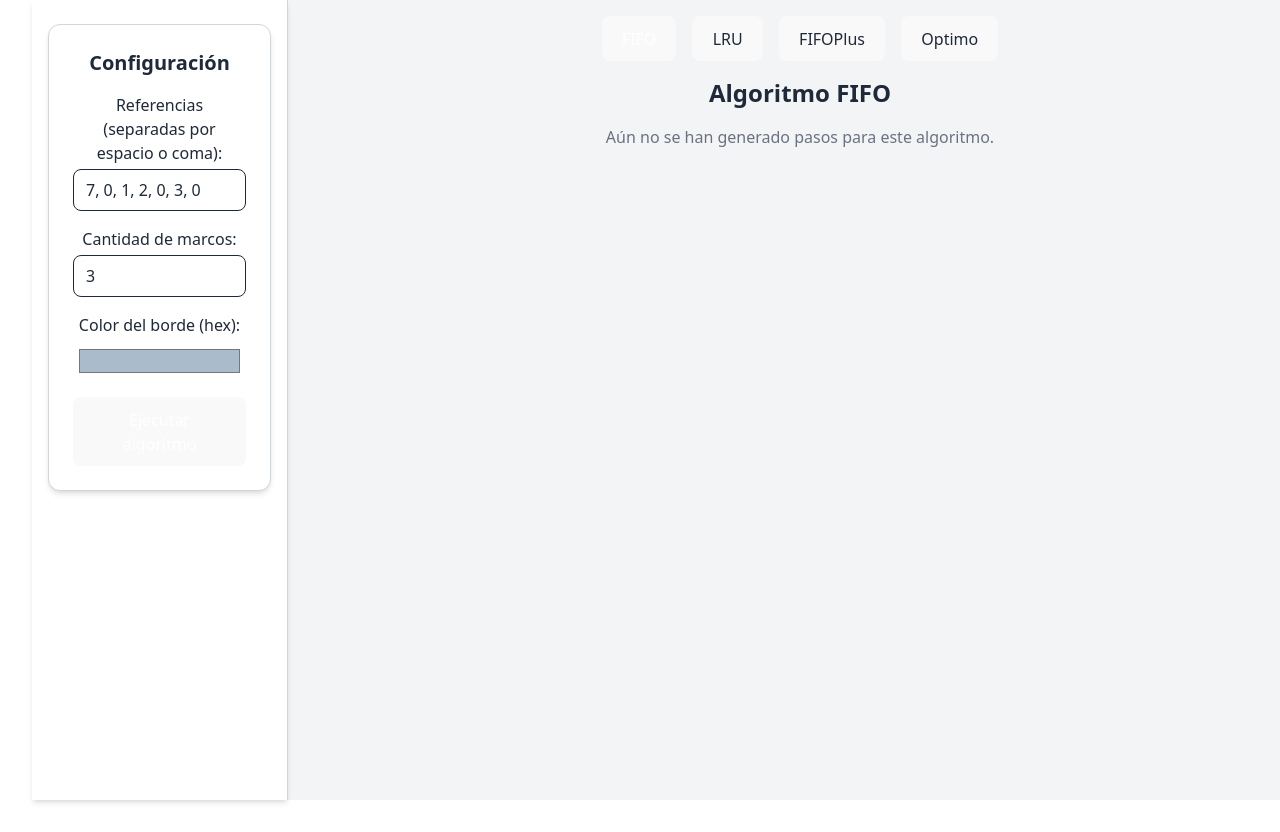
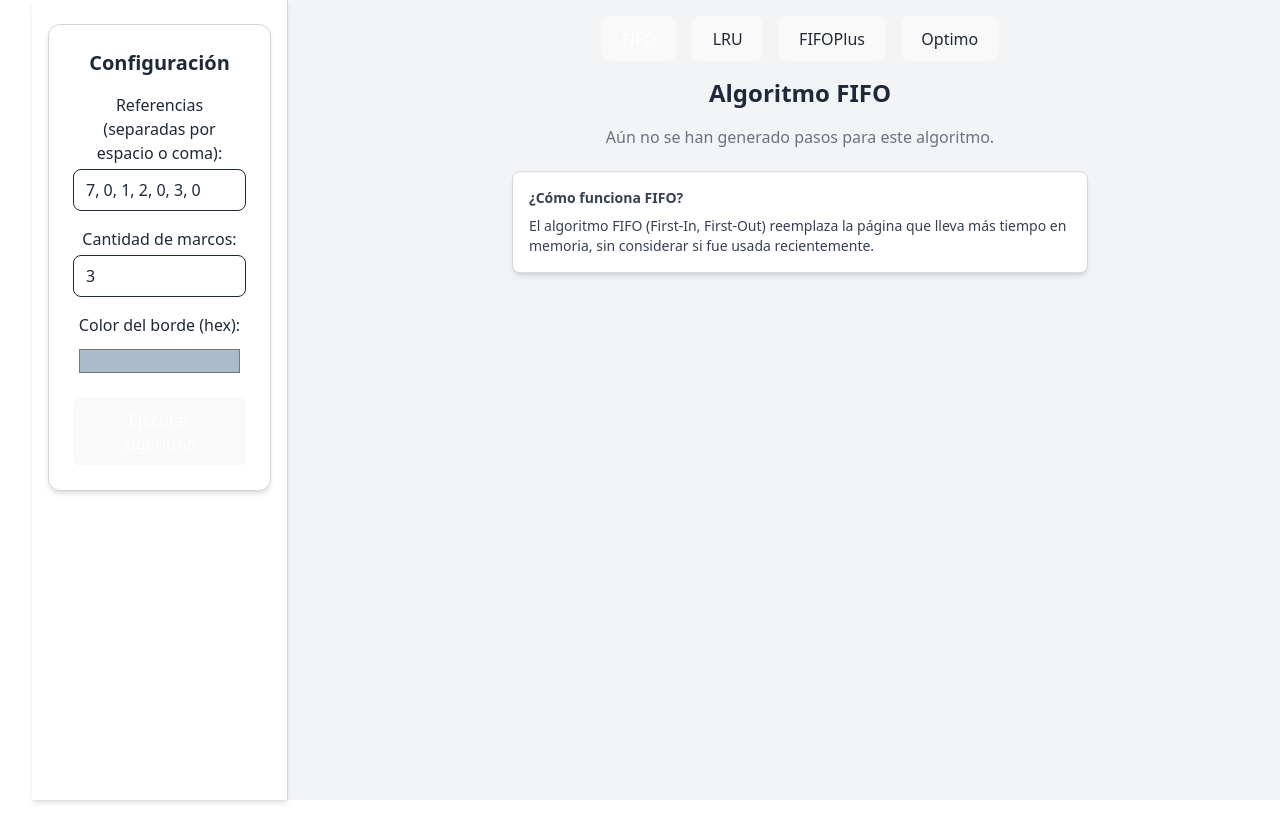
Before and after one commit to LairezMk/Algoritmo_RP, a React (Vite) app in the folder algoritmos-reemplazo-app/: page / in a window 1280 px wide. Shown: the top 832 px of the page. Built offline with nearby package versions, Linux system fonts and the light colour scheme.

Commit message:
algorithm description + animation

```diff
--- a/algoritmos-reemplazo-app/src/components/VistaAlgoritmo.jsx
+++ b/algoritmos-reemplazo-app/src/components/VistaAlgoritmo.jsx
@@ -1,21 +1,38 @@
 import React from 'react';
 import FrameDisplay from './FrameDisplay';
 
+const explicaciones = {
+  FIFO: "El algoritmo FIFO (First-In, First-Out) reemplaza la página que lleva más tiempo en memoria, sin considerar si fue usada recientemente.",
+  LRU: "LRU (Least Recently Used) reemplaza la página que no ha sido usada en el mayor tiempo, asumiendo que es menos probable que se necesite pronto.",
+  FIFOPlus: "FIFO+ es una mejora del FIFO tradicional. Añade una 'vida extra' temporal a una página recién ingresada, evitando que sea reemplazada inmediatamente.",
+  Optimo: "El algoritmo Óptimo reemplaza la página que no será utilizada por el mayor tiempo posible en el futuro. Es ideal pero requiere conocer el futuro."
+};
+
 const VistaAlgoritmo = ({ algoritmoActivo, resultados, color }) => {
   const pasos = resultados?.[algoritmoActivo] || [];
+  const descripcion = explicaciones[algoritmoActivo] || "Algoritmo no reconocido.";
 
   return (
     <div className="flex-1 px-4">
       <h2 className="text-2xl font-bold mb-4 text-center">
         Algoritmo {algoritmoActivo}
       </h2>
+
       {pasos.length > 0 ? (
         <FrameDisplay pasos={pasos} color={color} />
       ) : (
-        <p className="text-center text-gray-500">Aún no se han generado pasos para este algoritmo.</p>
+        <p className="text-center text-gray-500 mb-4">
+          Aún no se han generado pasos para este algoritmo.
+        </p>
       )}
+
+      {/* Explicación del algoritmo */}
+      <div className="bg-white border border-gray-300 shadow-md rounded-lg p-4 max-w-xl mx-auto mt-6 text-left text-sm text-gray-700 animate-float">
+        <h3 className="font-semibold mb-2">¿Cómo funciona {algoritmoActivo}?</h3>
+        <p>{descripcion}</p>
+      </div>
     </div>
   );
 };
 
-export default VistaAlgoritmo;
+export default VistaAlgoritmo;
--- a/algoritmos-reemplazo-app/src/index.css
+++ b/algoritmos-reemplazo-app/src/index.css
@@ -6,6 +6,20 @@
   font-weight: 400;
   font-style: normal;
 }
+
+@keyframes float {
+  0%, 100% {
+    transform: translateY(0);
+  }
+  50% {
+    transform: translateY(-7px);
+  }
+}
+
+.animate-float {
+  animation: float 3s ease-in-out infinite;
+}
+
 
 :root {
   line-height: 1.5;
```
